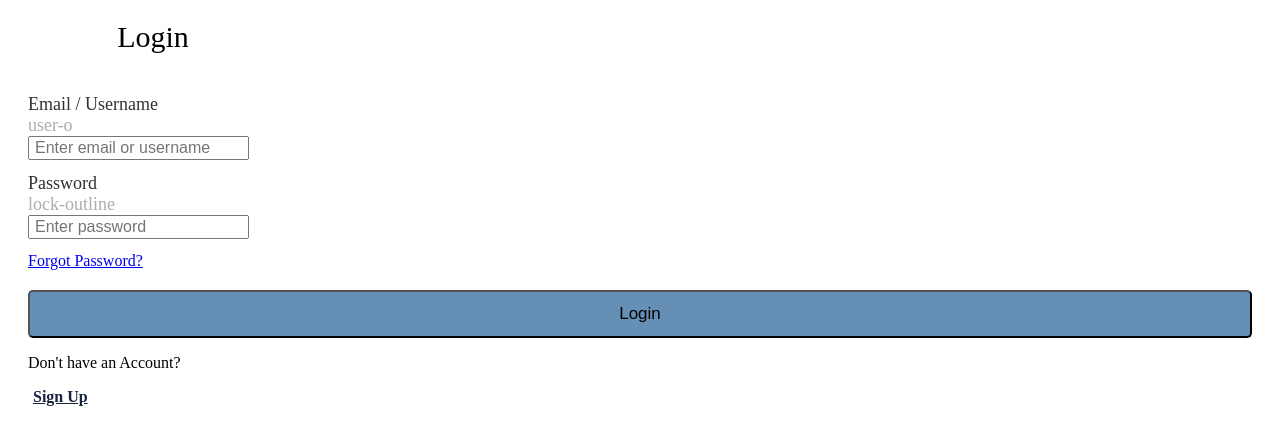
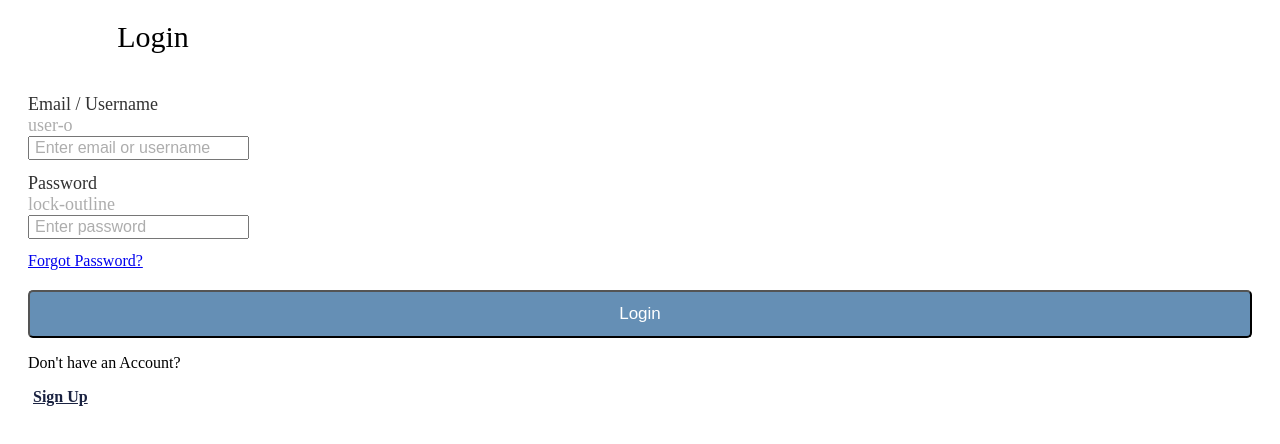
Before and after one commit to edmundogarol/tradedaytrackr, a React (Create React App) app in the folder frontend/: page / in a window 1280 px wide. Shown: the top 444 px of the page. Built offline with nearby package versions, Linux system fonts and the light colour scheme; the HTML template or start-up script is replaced by a standard one.

Commit message:
Fix lint and yarn script for linting

```diff
--- a/frontend/package.json
+++ b/frontend/package.json
@@ -31,7 +31,8 @@
     "test": "react-scripts test",
     "eject": "react-scripts eject",
     "dev": "webpack --mode development",
-    "build": "webpack --mode production"
+    "build": "webpack --mode production",
+    "lint": "eslint src --ext .ts,.tsx"
   },
   "eslintConfig": {
     "extends": [
--- a/frontend/src/components/Button/Button.tsx
+++ b/frontend/src/components/Button/Button.tsx
@@ -49,13 +49,13 @@ const Button: React.FunctionComponent<ButtonWrapperProps> = ({
 
   return (
     <ButtonStyled
-      loading={loading}
+      $loading={loading}
       {...props}
       onClick={(e: React.MouseEvent<HTMLButtonElement, MouseEvent>): void => {
         if (onClick) onClick(e);
       }}
-      disabledBlock={disabledBlock as boolean}
-      transparent={transparent as boolean}
+      $disabledBlock={disabledBlock as boolean}
+      $transparent={transparent as boolean}
       style={style}
     >
       {iconLeft ? (
@@ -66,7 +66,7 @@ const Button: React.FunctionComponent<ButtonWrapperProps> = ({
         />
       ) : null}
       <ButtonText
-        buttonType={tdtrButtonType}
+        $buttonType={tdtrButtonType}
         style={
           Array.isArray(textStyle) ? Object.assign({}, ...textStyle) : textStyle
         }
--- a/frontend/src/components/Input/Input.tsx
+++ b/frontend/src/components/Input/Input.tsx
@@ -45,17 +45,17 @@ const Input: React.FunctionComponent<InputWrapperProps> = ({
   return (
     <InputWrapper>
       <If condition={!!label}>
-        <Label disabled={disabled} error={!!error}>
+        <Label $disabled={disabled} $error={!!error}>
           {label}
         </Label>
       </If>
-      <InputContainer error={!!error}>
+      <InputContainer $error={!!error}>
         <If condition={!!icon}>{icon}</If>
         <InputStyled
           {...props}
           disabled={disabled}
           placeholder={placeholder}
-          placeholderTextColor={
+          $placeholderTextColor={
             error ? color("SystemError2") : color("SystemLabel1")
           }
           aria-disabled={!disabled}
```
